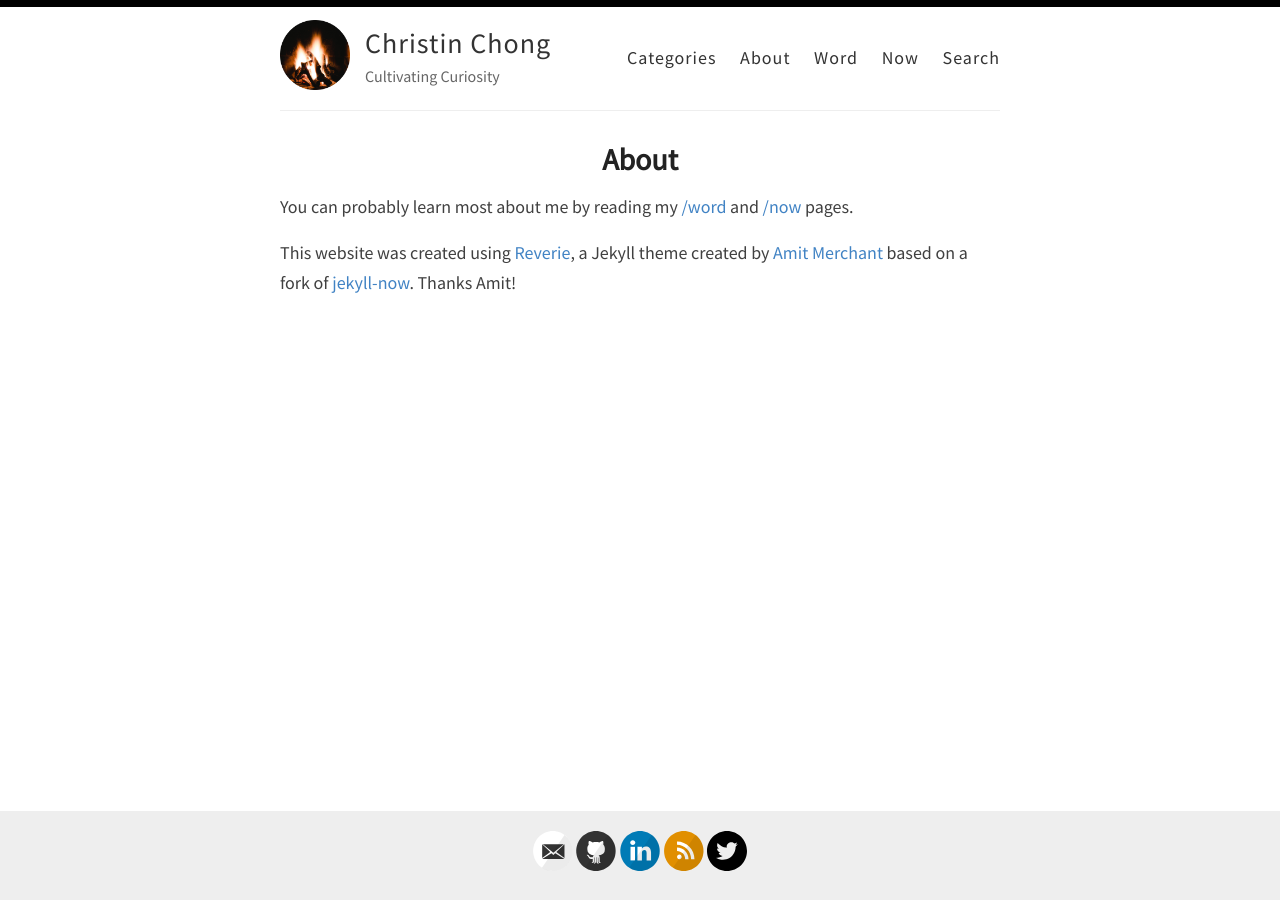
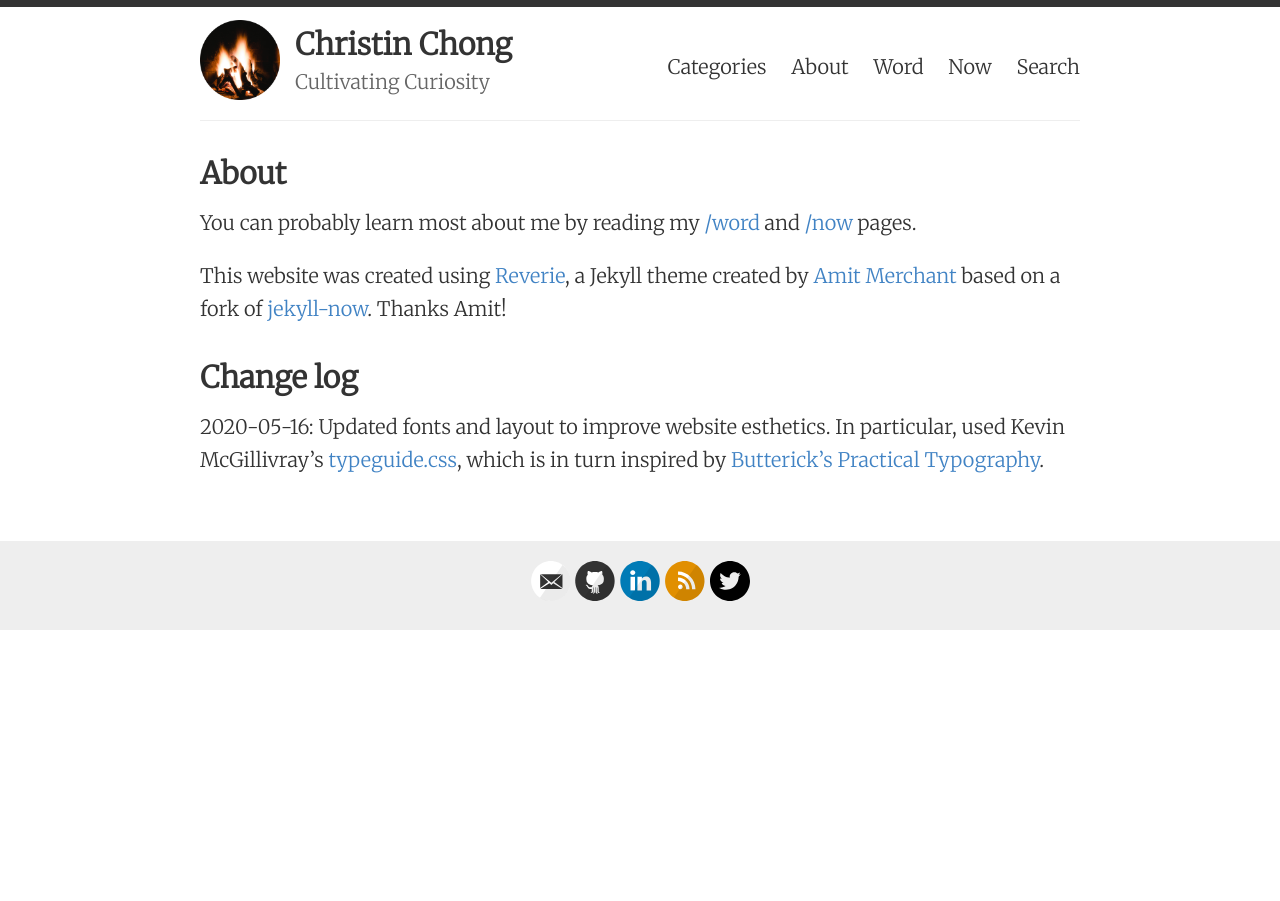
Before and after one commit to codestin/codestin.github.io, a Jekyll site: the page built from _pages/about.md, in a window 1280 px wide. Built offline with Jekyll 4.4.1, drawn with Linux system fonts in a browser that asks for light colours.

Commit message:
modified css according to typeguide.css

```diff
--- a/_pages/about.md
+++ b/_pages/about.md
@@ -7,3 +7,6 @@ permalink: /about/
 You can probably learn most about me by reading my [/word](https://christinchong.com/word) and [/now](https://christinchong.com/now) pages.
 
 This website was created using [Reverie](https://github.com/amitmerchant1990/reverie), a Jekyll theme created by [Amit Merchant](https://www.amitmerchant.com) based on a fork of [jekyll-now](https://github.com/barryclark/jekyll-now). Thanks Amit!
+
+# Change log
+2020-05-16: Updated fonts and layout to improve website esthetics. In particular, used Kevin McGillivray's [typeguide.css](https://github.com/kmcgillivray/typeguide.css), which is in turn inspired by [Butterick's Practical Typography](https://practicaltypography.com).
--- a/assets/style.scss
+++ b/assets/style.scss
@@ -13,12 +13,8 @@
 /* BASE RULES */
 /**************/
 
-@import url('https://fonts.googleapis.com/css?family=Source+Sans+Pro');
+@import url('https://fonts.googleapis.com/css2?family=Merriweather:wght@300');
 
-html {
-  font-size: 100%;
-  height: 100%;
-}
 
 // define a new font face that just deals with emoji
 @font-face {
@@ -29,72 +25,62 @@ html {
        local("Noto Color Emoji");
 }
 
+html {
+  font-size: 20px;
+}
+
 body {
   background: #fff;
-  font-family: "Source Sans Pro", sans-serif, color-emoji;
-  color: #404040;
-  line-height: 1.7;
-  font-weight: 400;
-  font-size: 18px;
-  height: 100%;
+  font-family: "Merriweather", sans-serif, color-emoji;
+  color: #333;
+  line-height: 1.65;
+  font-size: 1em;
 }
 
 .container {
   margin: 0 auto;
-  max-width: 740px;
+  max-width: 900px;
   padding: 0 10px;
   width: 100%;
 }
 
 h1, h2, h3, h4, h5, h6 {
-  font-family: "Source Sans Pro", sans-serif, color-emoji;
-  color: $darkerGray;
-  font-weight: bold;
-
-  line-height: 1.7;
-  margin: 1em 0 15px;
-  padding: 0;
-  text-align: center;
-
+  font-family: "Merriweather", sans-serif, color-emoji;
+  color: #333;
+  margin-top: 1.5rem;
+  margin-bottom: .5rem;
+  font-size: 1rem;
+  text-align: left;
+  font-weight: 600;
   @include mobile {
     line-height: 1.4;
   }
 }
 
 h1 {
-  font-size: 30px;
+  font-size: 1.5rem;
   a {
     color: inherit;
   }
 }
 
 h2 {
-  font-size: 24px;
+  font-size: 1.2rem;
 }
 
-@media (min-width: 769px){
-	.post h2::before, .post h2::after {
-	    content: "";
-	    display: inline-block;
-	    vertical-align: middle;
-	    width: 46px;
-	    height: 1px;
-	    background: rgb(192, 211, 218);
-	    margin: 0px 30px;
-	}
-}
 
-h3 {
-  font-size: 20px;
-}
-
-h4 {
-  font-size: 18px;
-  color: #222;
+hr {
+  margin-top: 40px;
+  margin-bottom: 40px;
+  border-bottom: 1px solid #777;
+  border-top: 0px;
+  border-left: 0px;
+  border-right: 0px;
 }
 
 p {
-  margin: 15px 0;
+  margin-top: 0px;
+  margin-bottom: 1rem;
 }
 
 table {
@@ -194,26 +180,22 @@ a {
   }
 }
 
-ul, ol {
-  margin: 15px 0;
-  padding-left: 30px;
+ul li,
+ol li {
+  margin-top: 0px;
+  margin-bottom: .75rem;
 }
 
 ul {
   list-style-type: disc;
+  padding-left: 20px;
 }
 
 ol {
   list-style-type: decimal;
+  padding-left: 30px;
 }
 
-ol ul, ul ol, ul ul, ol ol {
-  margin: 0;
-}
-
-ul ul, ol ul {
-  list-style-type: circle;
-}
 
 em, i {
   font-style: italic;
@@ -288,8 +270,8 @@ p > img {
 
 .site-avatar {
   float: left;
-  width: 70px;
-  height: 70px;
+  width: 80px;
+  height: 80px;
   margin-right: 15px;
 
   @include mobile {
@@ -315,12 +297,11 @@ p > img {
 
 .site-name {
   margin: 0;
-  color: $darkGray;
+  color: #333;
   cursor: pointer;
-  font-family: "Source Sans Pro", sans-serif, color-emoji;
-  font-weight: 300;
-  font-size: 28px;
-  letter-spacing: 1px;
+  font-family: "Merriweather", sans-serif, color-emoji;
+  font-weight: 600;
+  font-size: 1.5rem;
   text-align: left;
 
   @include mobile {
@@ -331,7 +312,7 @@ p > img {
 .site-description {
   margin: -5px 0 0 0;
   color: $gray;
-  font-size: 16px;
+  font-size: 1rem;
 
   @include mobile {
     margin: 3px 0;
@@ -340,10 +321,9 @@ p > img {
 
 nav {
   float: right;
-  font-family: "Source Sans Pro", sans-serif, color-emoji;
-  margin-top: 23px; // @TODO: Vertically middle align
-  font-family: "Source Sans Pro", sans-serif, color-emoji;
-  font-size: 18px;
+  font-family: "Merriweather", sans-serif, color-emoji;
+  margin-top: 30px;
+  font-size: 1rem;
 
   @include mobile {
     float: none;
@@ -357,7 +337,6 @@ nav {
     color: $darkGray;
     text-align: right;
     font-weight: 300;
-    letter-spacing: 1px;
 
     @include mobile {
       margin: 0 10px;
@@ -382,13 +361,11 @@ nav {
 
 .post {
   blockquote {
-    margin: 1.8em .8em;
-    /*border-left: 2px solid $gray;*/
-    padding: 0.1em 1em;
-    color: $gray;
-    font-size: 22px;
-    font-style: italic;
-    background-color: #ede1ff;
+    padding-left: .75rem;
+    padding-right: .75rem;
+    font-size: .9rem;
+    line-height: 1.35;
+    border-left: none;
   }
 
   .you-may-like{
@@ -406,8 +383,7 @@ nav {
   }
 
   .read-more {
-    text-transform: uppercase;
-    font-size: 15px;
+    font-size: 1rem;
   }
 }
 
@@ -434,7 +410,7 @@ footer {
 }
 
 body:after {
-    background: linear-gradient(to right, #ffffff   0, #2196F3   33%, #E91E63   66%, #000 100%);
+    background: linear-gradient(to right, #fff   0, #2196F3   33%, #E91E63   66%, #000 100%);
     width: 100%;
     height: 5px;
     top: 0;
@@ -444,7 +420,7 @@ body:after {
 }
 
 #bar {
-    background: #000;
+    background: #333;
     height: 7px;
     background-size: cover;
     background-position: left 60%;
@@ -456,31 +432,30 @@ body:after {
 }
 
 .post h1{
-  font-family: "Source Sans Pro", sans-serif, color-emoji;
-  text-align: center;
-  font-weight: bold;
+  font-family: "Merriweather", sans-serif, color-emoji;
+  text-align: left;
+  font-size: 1.5rem;
   font-kerning: auto;
   font-feature-settings: "kern","liga","dlig","hlig","cswh";
-  line-height: 1.2;
+  line-height: 1.5;
 }
 
 .page h1{
-  font-family: "Source Sans Pro", sans-serif, color-emoji;
-  text-align: center;
-  font-weight: bold;
+  font-family: "Merriweather", sans-serif, color-emoji;
+  text-align: left;
+  font-size: 1.5rem;
   font-kerning: auto;
   font-feature-settings: "kern","liga","dlig","hlig","cswh";
-  line-height: 1.2;
+  line-height: 1.5;
 }
 
 .author_title{
-  text-align: center;
+  text-align: left;
   color: #939aa1;
-  letter-spacing: 2px;
 }
 
 .post_date{
-  text-align: center;
+  text-align: left;
   color: #939aa1;
 }
 
@@ -495,7 +470,7 @@ body:after {
 }
 
 .cd-container h1, .cd-container h2 {
-  font-family: "Source Sans Pro", sans-serif, color-emoji;
+  font-family: "Merriweather", sans-serif, color-emoji;
   font-weight: bold;
 }
 
@@ -625,7 +600,7 @@ Modules - reusable parts of our design
 }
 
 .text-link {
-    color: #000;
+    color: #333;
     text-decoration: none;
     border-bottom: 1px dotted #000;
 }
@@ -637,7 +612,7 @@ Modules - reusable parts of our design
 }
 
 #carbonads {
-  font-family: "Source Sans Pro", sans-serif, color-emoji;
+  font-family: "Merriweather", sans-serif, color-emoji;
   display: inline-block;
   overflow: hidden;
   max-width: 270px;
@@ -720,7 +695,7 @@ Modules - reusable parts of our design
   border: 1px solid #eee;
   margin-left: -2px;
   margin-right: -2px;
-  background-color: #ffffff;
+  background-color: #fff;
   display: inline-block;
 }
 
```
